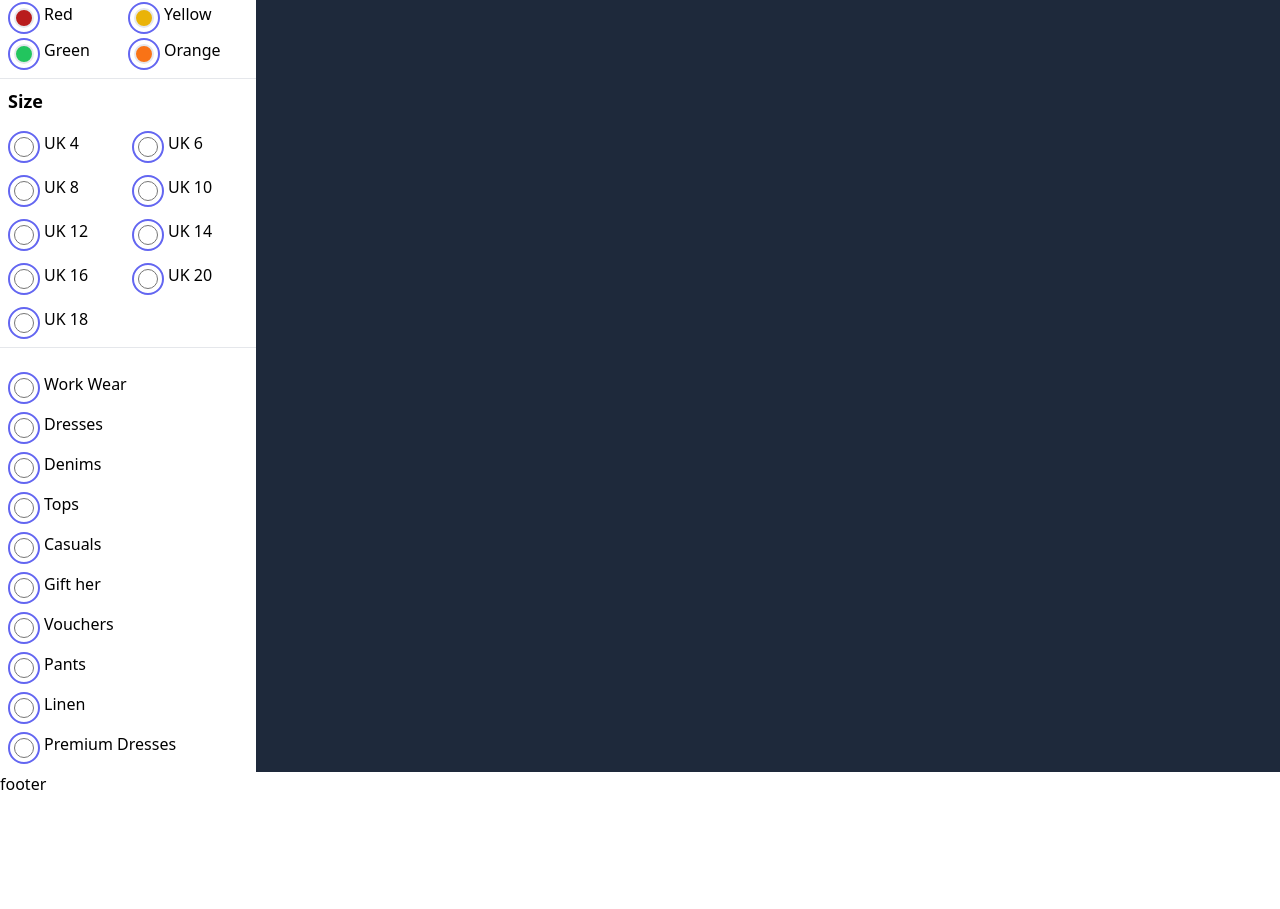
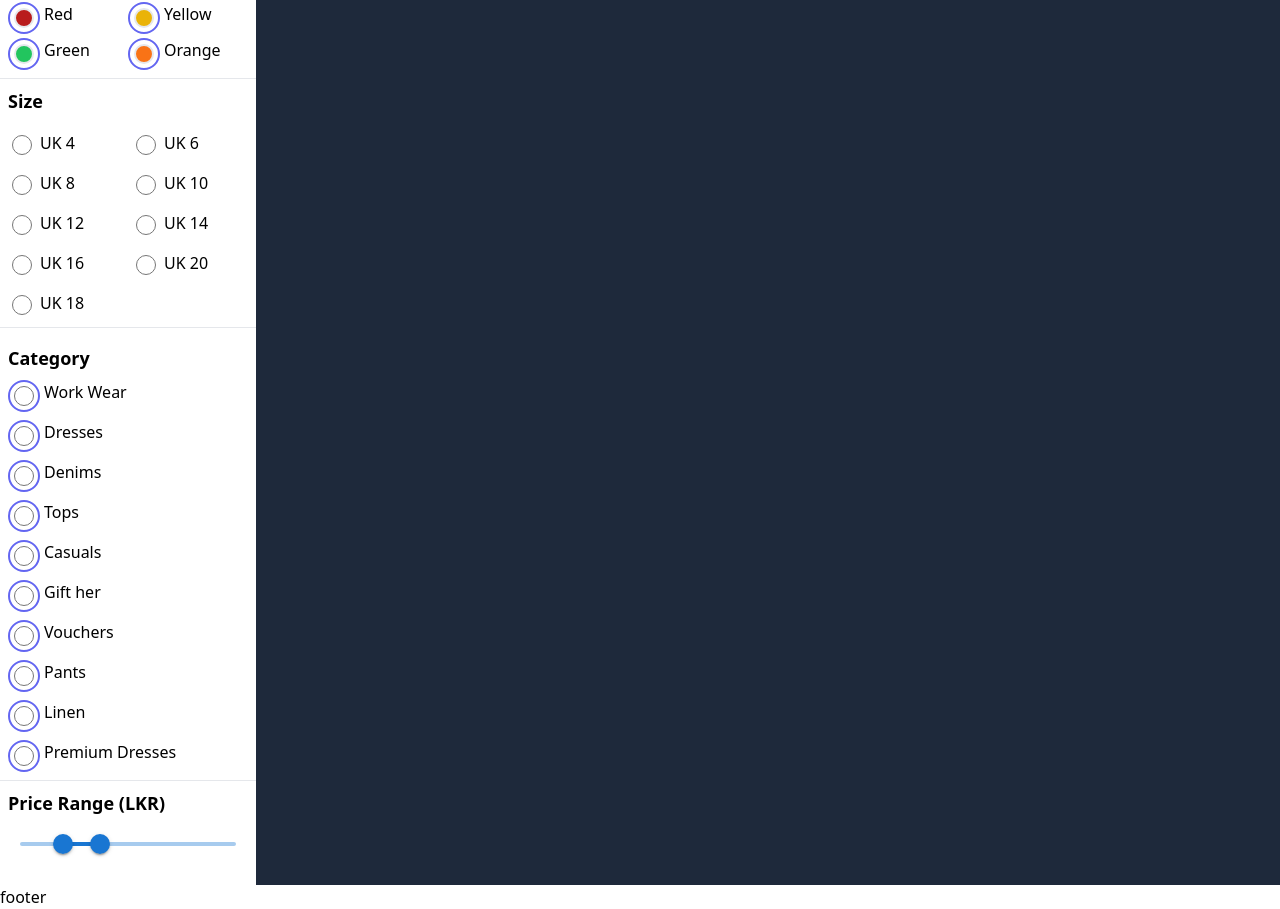
Before and after one commit to priyankara88/gflock, a React (Create React App) app: page /Shop-Now in a window 1280 px wide. Shown: the part 253-1162 px from the top of the page. Before the commit the page ends 1049 px from the top, so only its background shows below. Built offline with nearby package versions, Linux system fonts and the light colour scheme.

Commit message:
price filter

```diff
--- a/package.json
+++ b/package.json
@@ -3,6 +3,9 @@
   "version": "0.1.0",
   "private": true,
   "dependencies": {
+    "@emotion/react": "^11.11.1",
+    "@emotion/styled": "^11.11.0",
+    "@mui/material": "^5.14.13",
     "@testing-library/jest-dom": "^5.17.0",
     "@testing-library/react": "^13.4.0",
     "@testing-library/user-event": "^13.5.0",
--- a/src/componant/homecomponant/HomeContainer.jsx
+++ b/src/componant/homecomponant/HomeContainer.jsx
@@ -1,5 +1,7 @@
+import { useState } from "react";
 import { useColor } from "../../context/ColorContext";
 import useFilter from "../../hooks/useFilter";
+import { Box, Slider } from "@mui/material";
 
 const HomeContainer = () => {
   const [filter, setFilter] = useFilter();
@@ -40,6 +42,8 @@ const HomeContainer = () => {
           <FilterSize onChange={SizeChange} />
           <hr />
           <CategoryFIlter onChange={ChangeCategory} />
+          <hr />
+          <PriceFilter />
         </div>
         <div className="w-full bg-slate-800">container</div>
       </div>
@@ -97,7 +101,7 @@ const FilterSize = ({ onChange }) => {
             key={index}
             onChange={(e) => onChange(e.target.id)}
           >
-            <div className=" flex w-fit h-fit rounded-full p-1  border-2 border-indigo-500 items-center">
+            <div className=" flex w-fit h-fit rounded-full p-1 hover:border-2   border-indigo-500 items-center">
               <input
                 name="radio"
                 id={ele[1]}
@@ -115,11 +119,13 @@ const FilterSize = ({ onChange }) => {
 
 // End Sized Componant
 
+//Category Componant
 const CategoryFIlter = ({ onChange }) => {
   const [filterColor, setFilterColor] = useColor();
   const iCategory = Object.entries(filterColor.Category);
   return (
     <div className="w-full mt-2 p-2">
+      <h1 className="text-left text-lg font-semibold">Category</h1>
       <div className="grid grid-cols-1 lg:grid-col-[50%_50%]">
         {iCategory.map((ele) => (
           <div
@@ -142,3 +148,45 @@ const CategoryFIlter = ({ onChange }) => {
     </div>
   );
 };
+
+//End Category Componant
+
+//Price Componant
+
+const PriceFilter = () => {
+  const [filter, setFilter] = useFilter();
+  const [price, setPrice] = useState([20, 37]);
+  const handleChange = (event, newValue) => {
+    console.log("newValue", newValue);
+    setPrice(newValue);
+    setFilter((pre) => {
+      const temp = { ...pre };
+
+      console.log("price", price[0]);
+      temp["price"] = `${price[0] + "-" + price[1]} `;
+      return temp;
+    });
+  };
+
+  const valuetext = (valuetext) => {
+    console.log("valuetext", valuetext);
+    return valuetext;
+  };
+
+  return (
+    <div className="p-2 w-full">
+      <div className="text-left text-lg font-semibold">Price Range (LKR)</div>
+      <div className="flex p-3">
+        <Box sx={{ width: 300 }}>
+          <Slider
+            getAriaLabel={() => "Temperature range"}
+            value={price}
+            onChange={handleChange}
+            valueLabelDisplay="auto"
+            getAriaValueText={valuetext}
+          />
+        </Box>
+      </div>
+    </div>
+  );
+};
--- a/src/context/filterContext.jsx
+++ b/src/context/filterContext.jsx
@@ -7,6 +7,7 @@ const FilterProvider = ({ children }) => {
     color: "black",
     size: "uk 4",
     category: "Denim",
+    price: "0-1000",
   });
   return (
     <FilterContext.Provider value={{ filter, setFilter }}>
```
Also changed, not shown: 1 other file (tests, documents, lock files or other folders).
